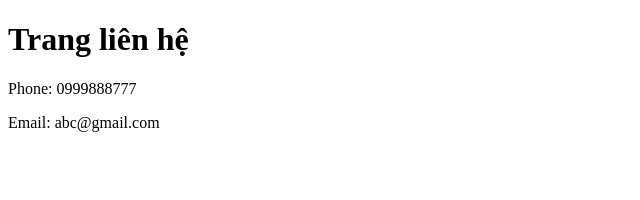
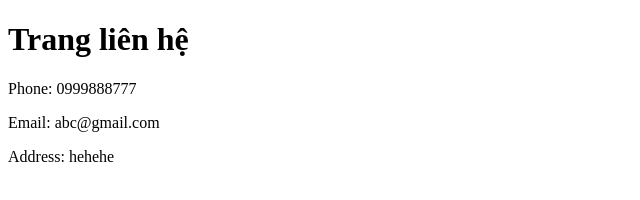
Before and after one commit to TranTop2806/BE-Bai04-shop-online, a plain HTML site: page contact.html in a window 1280 px wide. Shown: the whole page, without its empty margins (0-640 px from the left). Drawn offline with Linux system fonts and the light colour scheme.

Commit message:
Update contact

```diff
--- a/contact.html
+++ b/contact.html
@@ -10,5 +10,6 @@
 
     <p>Phone: 0999888777</p>
     <p>Email: abc@gmail.com</p>
+    <p>Address: hehehe</p>
 </body>
 </html>
```
